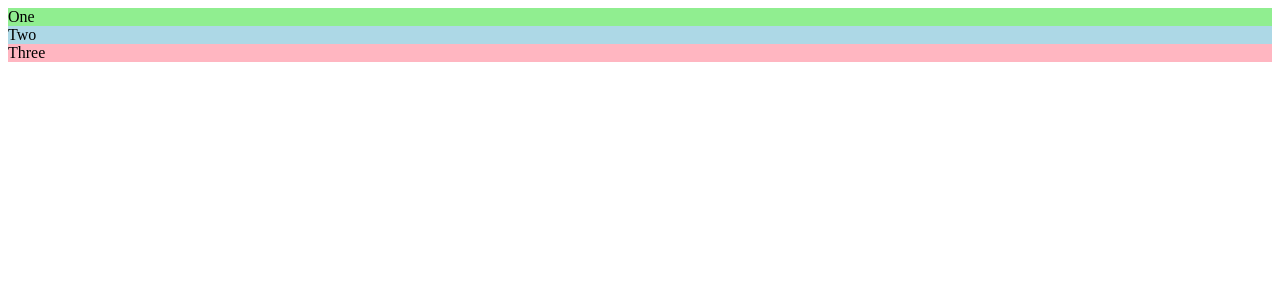
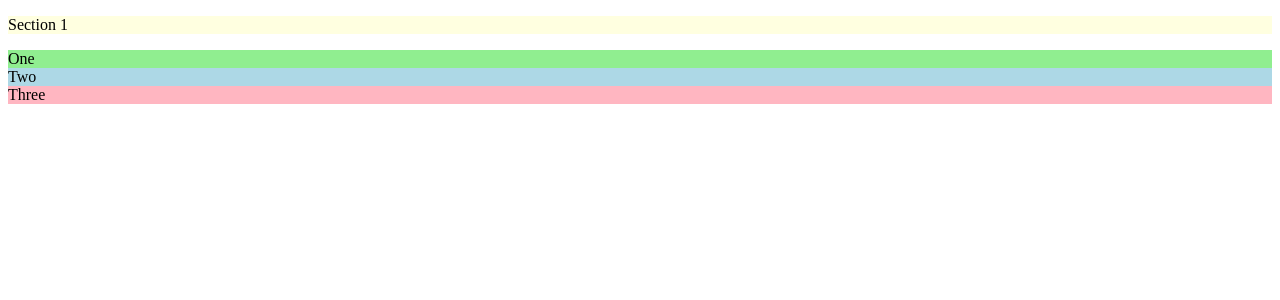
Before and after one commit to KayviaHarriott/matchr, a React (Vite) app: page / in a window 1280 px wide. Shown: the top 300 px of the page. Built offline with nearby package versions, Linux system fonts and the light colour scheme; the HTML template or start-up script is replaced by a standard one.

Commit message:
Added face in on page load

```diff
--- a/src/pages/LandingPage.tsx
+++ b/src/pages/LandingPage.tsx
@@ -1,27 +1,34 @@
-import React from "react";
+import React, { useEffect } from "react";
 import { FullPageScroll } from "../components/FullPageScroll";
 import { motion, useScroll } from "framer-motion";
 import { Box } from "@mui/system";
 
 export const LandingPage = () => {
   const m = motion;
-  const { scrollYProgress } = useScroll();
+
+  const { scrollYProgress, scrollXProgress } = useScroll();
 
   const list = [
     { label: "One", backgroundColor: "lightgreen" },
     { label: "Two", backgroundColor: "lightblue" },
     { label: "Three", backgroundColor: "lightpink" },
   ];
+
   return (
     <>
-      {" "}
-      {/* <motion.div /> */}
       <m.div
-        //  style={{ scaleX: scrollYProgress }}
-        // initial={{ opacity: 0, scale: 0.5 }}
-        // animate={{ opacity: 1, scale: 1 }}
-        // transition={{ duration: 1 }}
+        initial={{ opacity: 0 }}
+        animate={{ opacity: 1, scale: 1 }}
+        transition={{ duration: 1.5 }}
       >
+        <m.div>
+          <Box
+            sx={{ backgroundColor: "lightYellow" }}
+            className={`h-screen flex items-center justify-center`}
+          >
+            <p>Section 1</p>
+          </Box>
+        </m.div>
         {list.map((item, index) => (
           <Box
             sx={{ backgroundColor: `${item.backgroundColor}` }}
```
